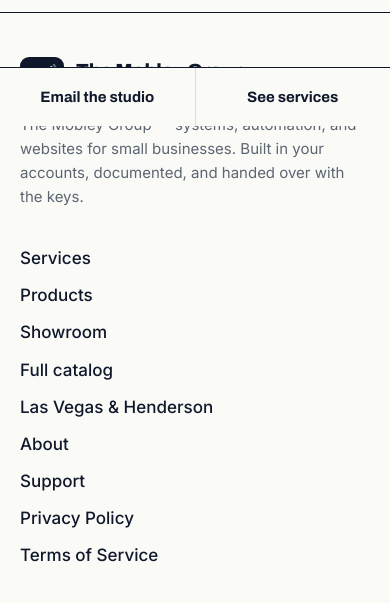
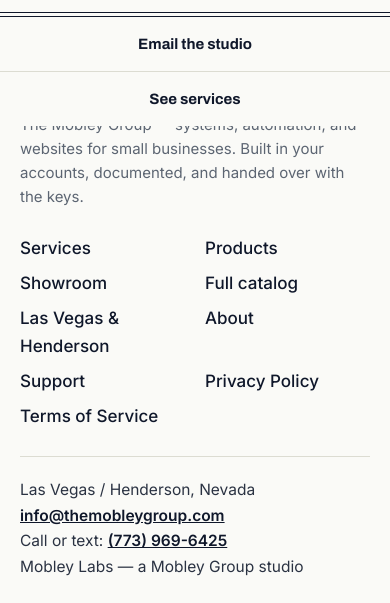
Before and after one commit to nickmobley/mobley-group, a plain HTML site: page 404.html in a window 390 px wide. Shown: the part 718-1321 px from the top of the page. Drawn offline with Linux system fonts and the light colour scheme.

Commit message:
Fix mobile footer layout: overflow guards, two-column footer nav on mobile, stacked action buttons

```diff
--- a/fin.css
+++ b/fin.css
@@ -186,14 +186,16 @@ h1,h2,h3{font-family:"Archivo",sans-serif;color:var(--ink)}
 .cta-row{display:flex;gap:14px;flex-wrap:wrap}
 
 /* ---------- footer ---------- */
-footer{border-top:1px solid var(--ink);padding-top:clamp(44px,6vw,72px)}
+footer{border-top:1px solid var(--ink);padding-top:clamp(44px,6vw,72px);max-width:100%;overflow-x:clip}
 .foot-grid{display:grid;grid-template-columns:1.5fr 1fr 1.2fr;gap:36px;padding-bottom:44px}
+.foot-grid>*{min-width:0}
 .foot-lock{display:flex;align-items:center;gap:12px;margin-bottom:16px}
-.foot-tag{color:var(--mut);font-size:15px;max-width:34em;margin:0}
+.foot-tag{color:var(--mut);font-size:15px;max-width:34em;margin:0;overflow-wrap:break-word}
 .foot-nav ul{list-style:none;margin:0;padding:0;display:grid;gap:10px}
-.foot-nav a{text-decoration:none;font-weight:500}
+.foot-nav a{text-decoration:none;font-weight:500;overflow-wrap:break-word}
 .foot-meta{color:var(--ink-soft);font-size:15.5px;line-height:1.9}
-.foot-meta a{font-weight:600}
+.foot-meta a{font-weight:600;overflow-wrap:anywhere}
+.legal-line a{overflow-wrap:anywhere}
 .foot-legal{display:flex;justify-content:space-between;align-items:flex-end;gap:20px;border-top:1px solid var(--rule);padding:22px 0 30px;flex-wrap:wrap}
 .legal-name{font-family:"Archivo",sans-serif;font-weight:900;font-size:22px;letter-spacing:-.01em}
 .legal-rule{display:none}
@@ -217,11 +219,21 @@ footer{border-top:1px solid var(--ink);padding-top:clamp(44px,6vw,72px)}
   }
   .mobile-cta a + a{border-left:1px solid var(--rule)}
 }
+/* narrow phones: stack the two contact-bar actions full-width so neither can be clipped */
+@media (max-width:560px){
+  body{padding-bottom:calc(112px + env(safe-area-inset-bottom, 0px))}
+  .mobile-cta{flex-direction:column}
+  .mobile-cta a{flex:none;width:100%;padding:15px 8px}
+  .mobile-cta a + a{border-left:none;border-top:1px solid var(--rule)}
+}
 
 /* ---------- responsive ---------- */
 @media (max-width:900px){
   .catalog-panel,.assist-shell,.proof-grid{grid-template-columns:1fr}
-  .foot-grid{grid-template-columns:1fr}
+  .foot-grid{grid-template-columns:1fr;gap:26px;padding-bottom:32px}
+  .foot-nav ul{grid-template-columns:1fr 1fr;gap:8px 20px}
+  .foot-meta{border-top:1px solid var(--rule);padding-top:20px;line-height:1.65}
+  .foot-legal{padding:20px 0 26px}
   .limits-list li{grid-template-columns:1fr}
   .cat-list span{max-width:52%}
   .contact-row{flex-wrap:wrap;gap:6px 18px}
```
